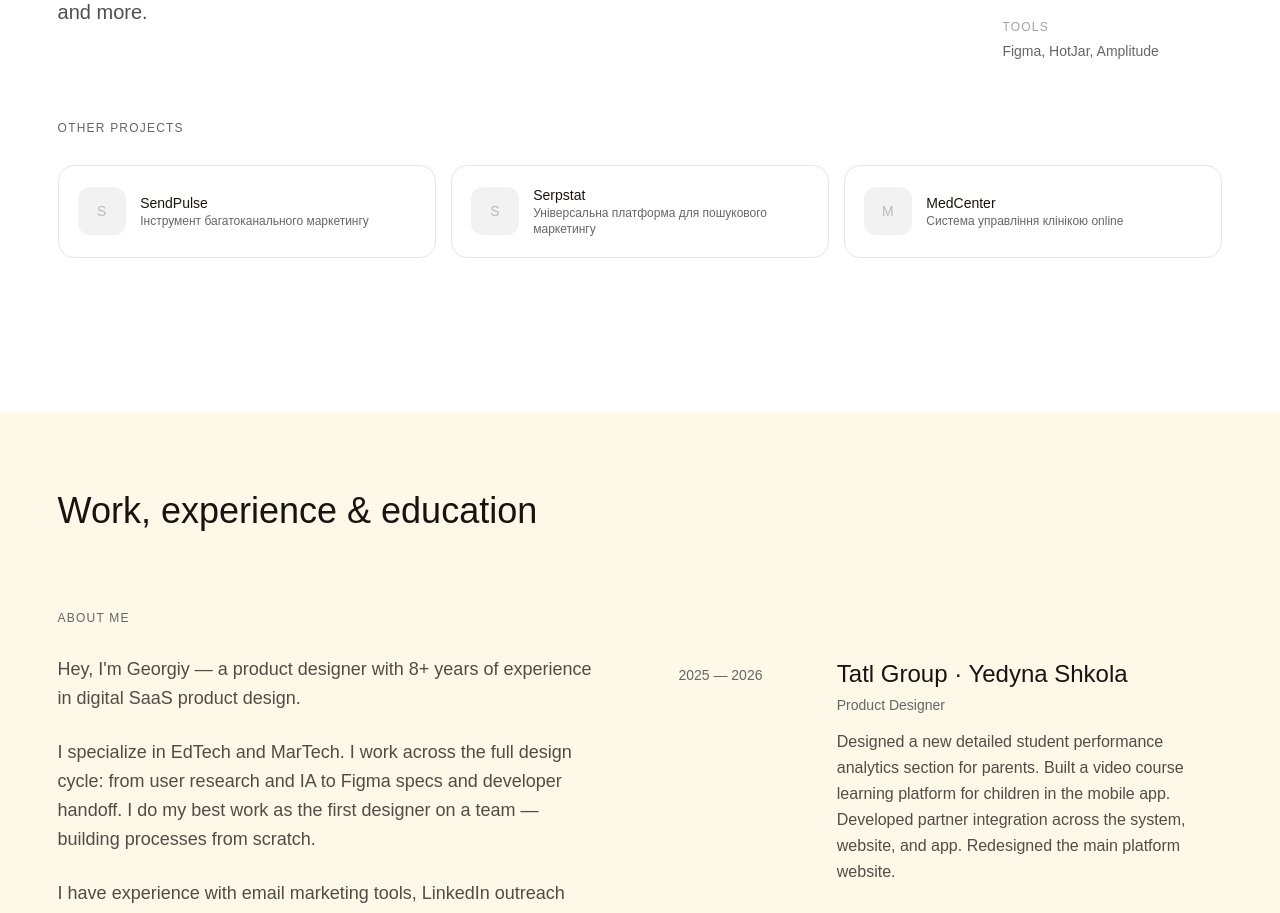
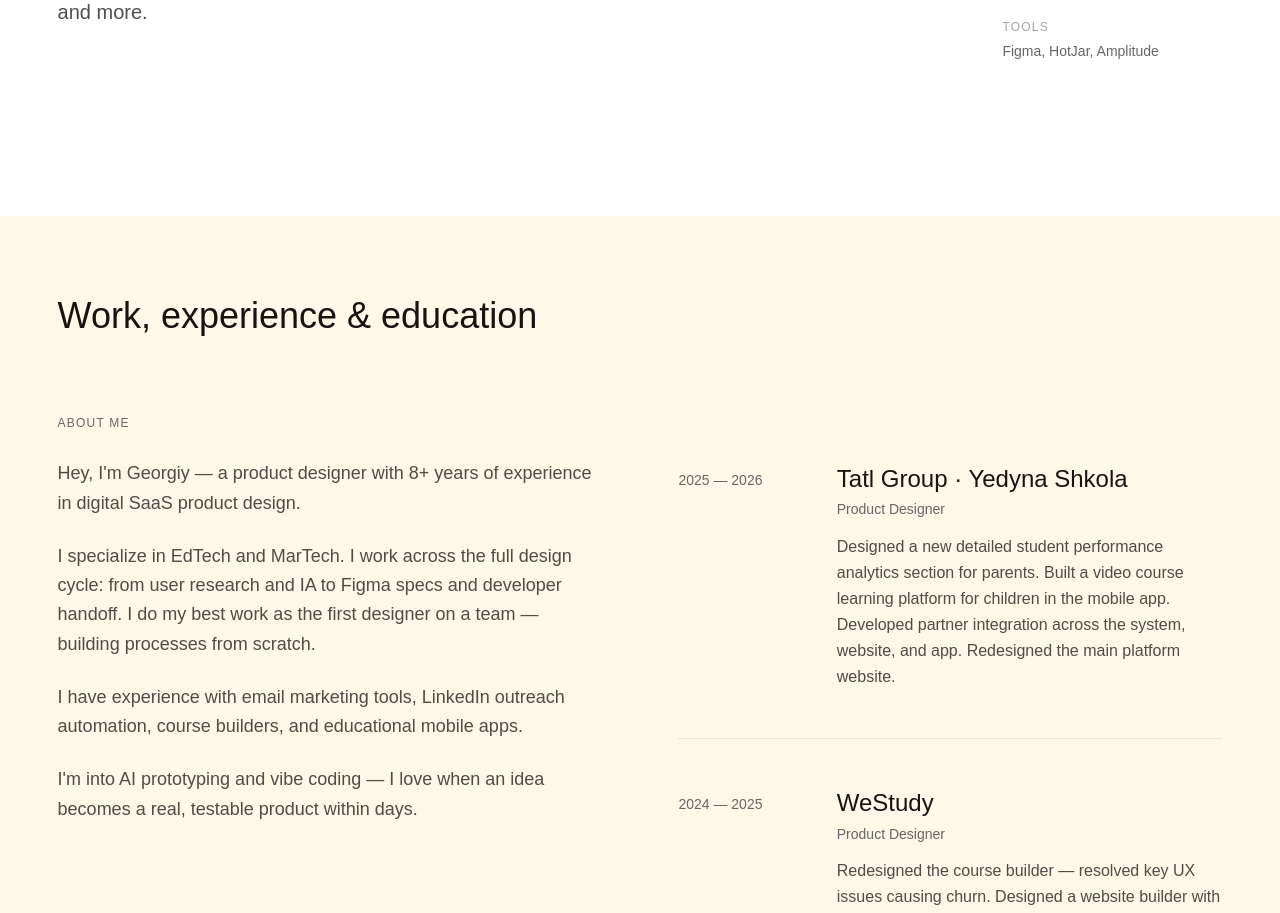
Before and after one commit to telpisgeo/portfolio, a Next.js app: page /en in a window 1280 px wide. Shown: the part 7034-7947 px from the top of the page. Built offline with nearby package versions, Linux system fonts and the light colour scheme; a web font is replaced by a local one.

Commit message:
Remove OtherProjects section temporarily

```diff
--- a/src/app/[locale]/page.tsx
+++ b/src/app/[locale]/page.tsx
@@ -167,8 +167,6 @@ export default async function LocalePage({
           ))}
         </div>
 
-        <OtherProjects locale={locale} />
-
       </main>
 
       {/* About section */}
```
